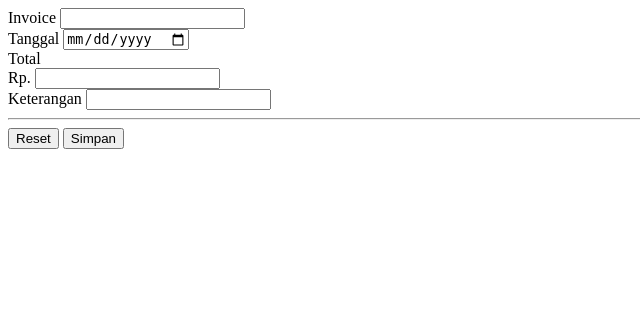
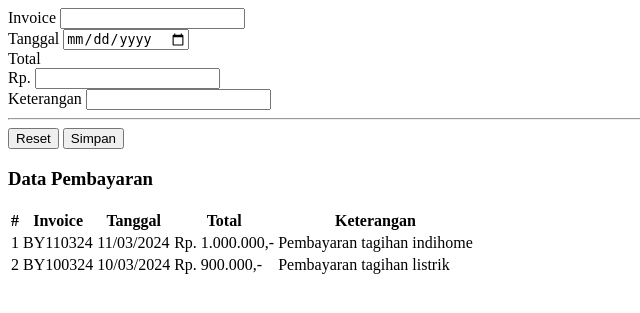
Before and after one commit to AdityaIbnu13/projek_sia, a PHP site: page / in a window 1280 px wide. Shown: the top 313 px of the page, without its empty margins (0-640 px from the left). Run offline with PHP 8.4, Linux system fonts and the light colour scheme.

Commit message:
update-2 pembayaran/index.php

```diff
--- a/modul/pembayaran/index.php
+++ b/modul/pembayaran/index.php
@@ -32,3 +32,56 @@
         </form>
     </div>
 </div>
+<div class="card">
+    <div class="card-header">
+        <h3>Data Pembayaran</h3>
+    </div>
+    <div class="card-body">
+        <div class="table-responsive">
+            <table class="table table-striped">
+                <thead>
+                    <tr>
+                        <th>#</th>
+                        <th>Invoice</th>
+                        <th>Tanggal</th>
+                        <th>Total</th>
+                        <th>Keterangan</th>
+                        <th><i class="bi bi-gear-fill"></i></th>
+                    </tr>
+                </thead>
+                <tbody>
+                    <tr>
+                        <td>1</td>
+                        <td>BY110324</td>
+                        <td>11/03/2024</td>
+                        <td>Rp. 1.000.000,-</td>
+                        <td>Pembayaran tagihan indihome</td>
+                        <td>
+                            <a href="#editPembayaran" class="text-decoration-none" data-bs-toggle="modal">
+                                <i class="bi bi-pencil-square text-success"></i>
+                            </a>
+                            <a href="" class="text-decoration-none">
+                                <i class="bi bi-trash text-danger"></i>
+                            </a>
+                        </td>
+                    </tr>
+                    <tr>
+                        <td>2</td>
+                        <td>BY100324</td>
+                        <td>10/03/2024</td>
+                        <td>Rp. 900.000,-</td>
+                        <td>Pembayaran tagihan listrik</td>
+                        <td>
+                            <a href="" class="text-decoration-none">
+                                <i class="bi bi-pencil-square text-success"></i>
+                            </a>
+                            <a href="" class="text-decoration-none">
+                                <i class="bi bi-trash text-danger"></i>
+                            </a>
+                        </td>
+                    </tr>
+                </tbody>
+            </table>
+        </div>
+    </div>
+</div>
```
